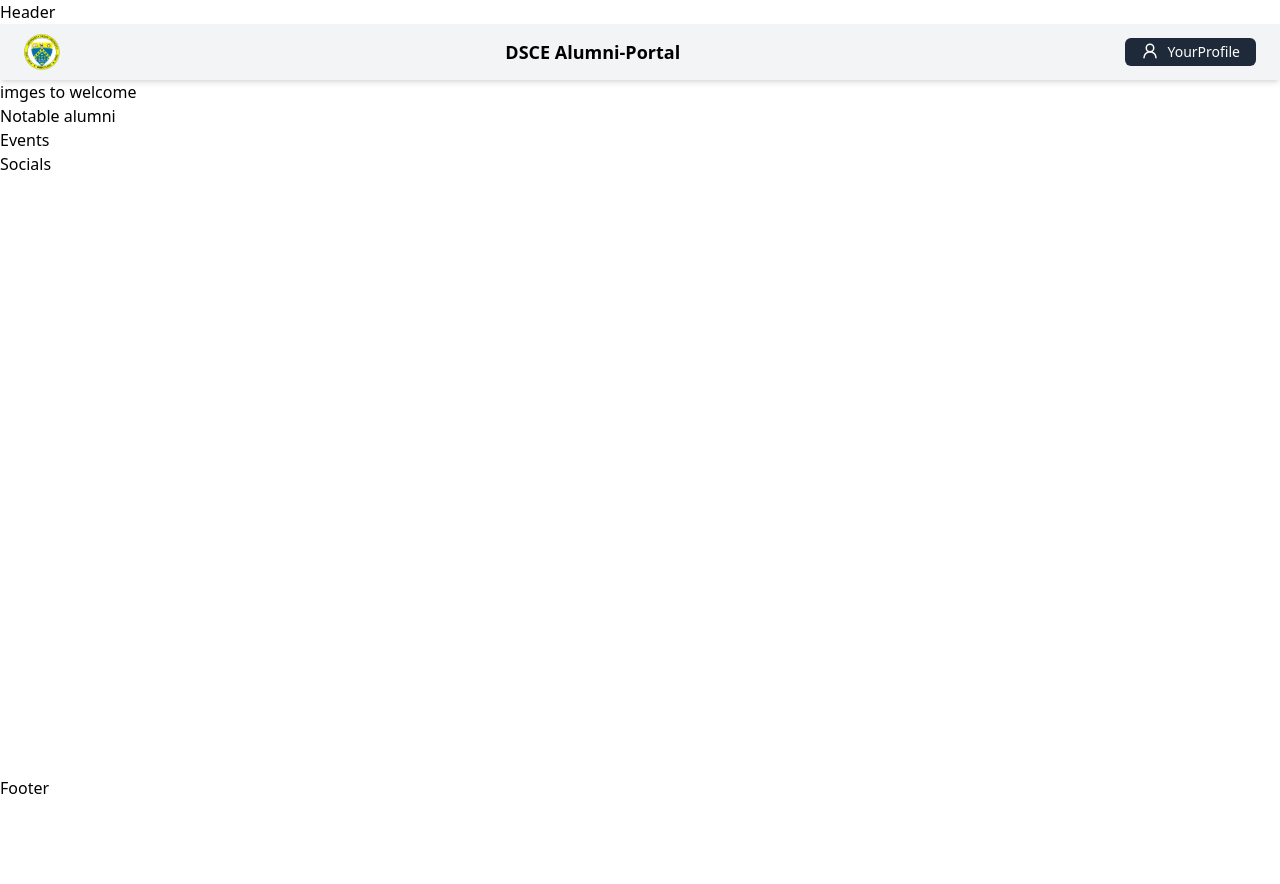
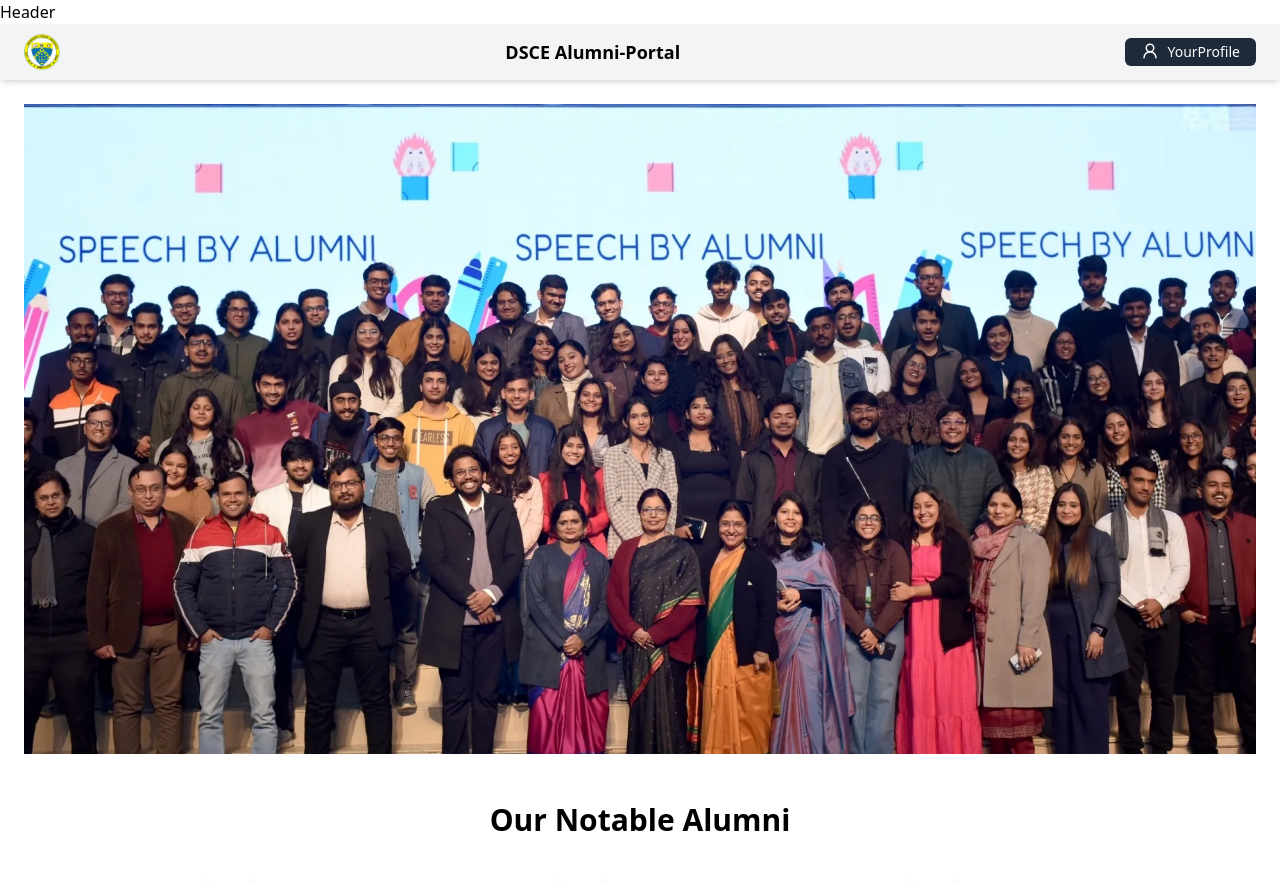
Before and after one commit to akshatp17/AlumniPortal, a React (Vite) app in the folder client/: page / in a window 1280 px wide. Shown: the top 884 px of the page. Before the commit the page ends 800 px from the top, so only its background shows below. Built offline with nearby package versions, Linux system fonts and the light colour scheme; grey boxes are pictures that could not be loaded.

Commit message:
Finalised Landing Page

```diff
--- a/client/src/pages/Landing.jsx
+++ b/client/src/pages/Landing.jsx
@@ -1,22 +1,27 @@
 import React from "react";
+
+import LandingImage from "../components/LandingImage";
+import AlumniCard from "../components/AlumniCard";
+import EventCard from "../components/EventCard";
+import Socials from "../components/Socials";
 
 const Landing = () => {
 	return (
 		<div>
-			<div>
-				<h1>imges to welcome</h1>
+			<div className="m-6 align-middle text-center">
+				<LandingImage />
 			</div>
 
-			<div>
-				<h1>Notable alumni</h1>
+			<div className="m-6 align-middle text-center">
+				<AlumniCard />
 			</div>
 
-			<div>
-				<h1>Events</h1>
+			<div className="m-6 align-middle py-6 px-24">
+				<EventCard />
 			</div>
 
-			<div>
-				<h1>Socials</h1>
+			<div className="m-6 align-middle text-center">
+				<Socials />
 			</div>
 		</div>
 	);
```
